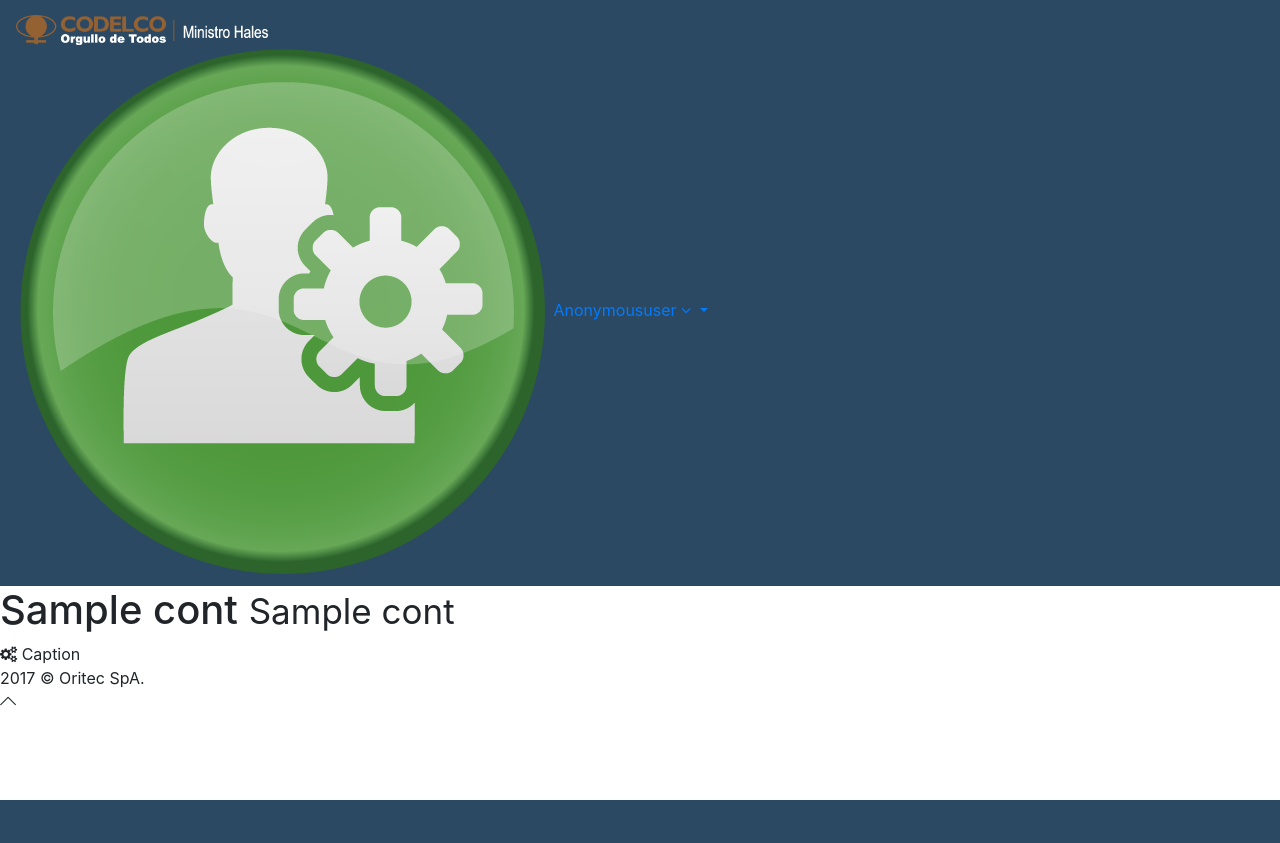
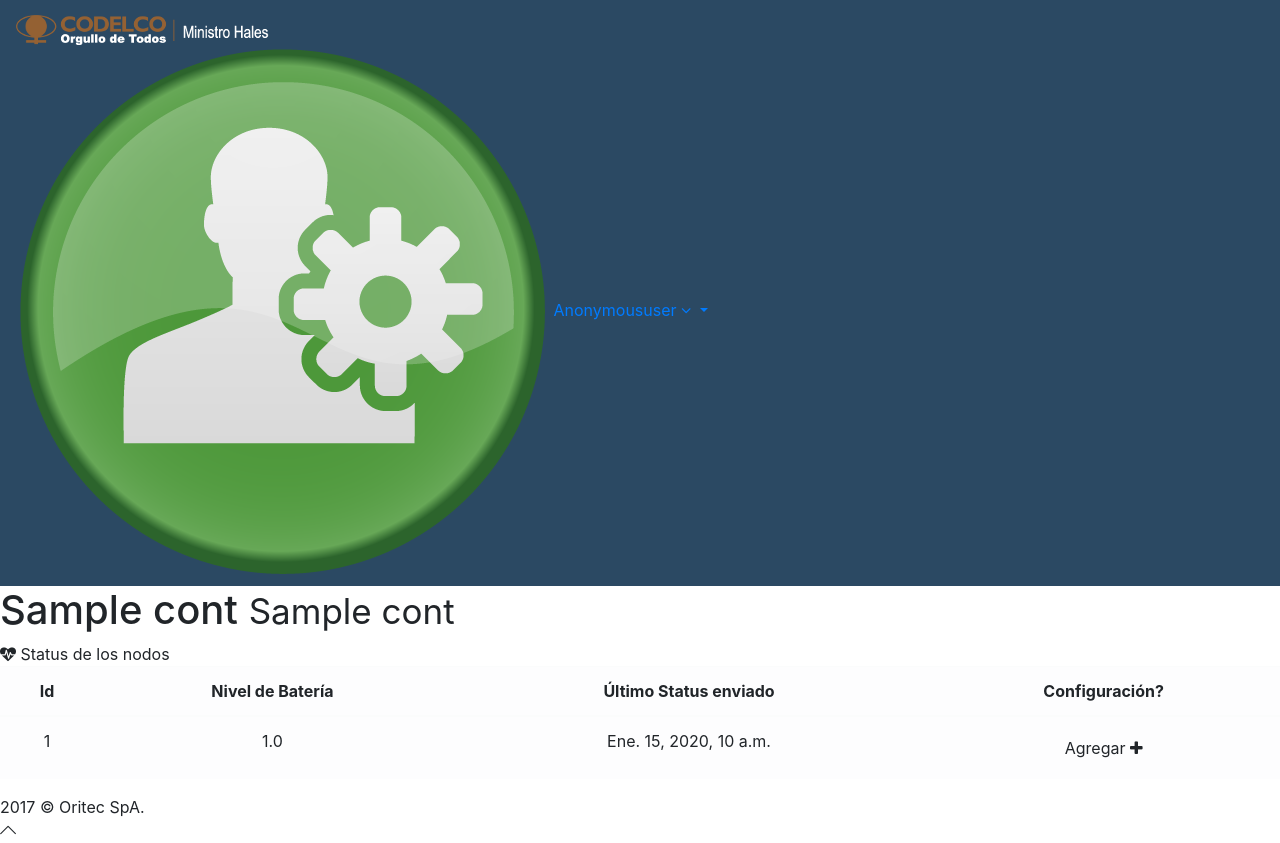
Before and after one commit to oritec/DMHConfig, a Django app: template vista/templates/vista/index.html in a window 1280 px wide. Before the commit the page ends 800 px from the top, so only its background shows below. Run offline with Django 3.2, Linux system fonts and the light colour scheme; tables that the repository leaves empty hold one stand-in row (values such as "Sample post"); the template is opened without the code that fills it: values that come from a table or form of the project are taken from there, most other values are stand-ins (such as "Sample title", 1, 10 or a date in 2020); parts of the project's set-up code (start-up, migrations or seed data) failed here and were passed over; some libraries are stand-ins or nearby versions.

Commit message:
ADD: First functionalities

```diff
--- a/DMHConfig/settings.py
+++ b/DMHConfig/settings.py
@@ -25,7 +25,7 @@
 # SECURITY WARNING: don't run with debug turned on in production!
 DEBUG = True
 
-ALLOWED_HOSTS = ['dmh001.local']
+ALLOWED_HOSTS = ['dmh001.local','localhost']
 
 
 # Application definition
@@ -109,7 +109,7 @@
 
 LANGUAGE_CODE = 'es-cl'
 
-TIME_ZONE = 'America/Santiago'
+TIME_ZONE = 'UTC'
 
 USE_I18N = True
 
--- a/vista/models.py
+++ b/vista/models.py
@@ -2,4 +2,27 @@
 
 from django.db import models
 
-# Create your models here.
+class flowSources(models.Model):
+    name = models.TextField(null=False)
+    code = models.IntegerField(blank=False, null=False)
+    class Meta:
+        db_table = 'flow_sources'
+
+class NodeConfig(models.Model):
+    nodeId = models.AutoField(primary_key=True, null=False)  # AutoField?
+    flowSource = models.ForeignKey('flowSources', on_delete=models.CASCADE)
+    conversionFactor = models.FloatField(null=True,blank=True)
+    executionPeriod = models.IntegerField(blank=False, null=False, default=10)
+    litresPerPulse = models.IntegerField(blank=True, null=True)
+    class Meta:
+        db_table = 'node_config'
+        #unique_together = (('turbina', 'inicio'),)
+
+class NodeStatus(models.Model):
+    nodeId = models.AutoField(primary_key=True, null=False)
+    batteryLevel = models.FloatField(null=False,blank=False)
+    msgTime = models.DateTimeField(auto_now_add=True)
+    hasConfig = models.BooleanField(default=False)
+    sent = models.BooleanField(default=False)
+    class Meta:
+        db_table = 'node_status'
--- a/vista/templates/sidebar.html
+++ b/vista/templates/sidebar.html
@@ -37,8 +37,8 @@
 					<ul class="sub-menu">
 						<li class="nav-item " id="menu2-resumen">
 							<a href="/" class="nav-link ">
-								<i class="icon-bar-chart"></i>
-								<span class="title">Inicio</span>
+								<i class="fa fa-heartbeat"></i>
+								<span class="title">Status</span>
 
 							</a>
 						</li>
--- a/vista/templates/vista/index.html
+++ b/vista/templates/vista/index.html
@@ -15,11 +15,36 @@
         <div class="portlet">
             <div class="portlet-title">
                 <div class="caption">
-                    <i class="fa fa-cogs"></i> Caption
+                    <i class="fa fa-heartbeat"></i> Status de los nodos
                 </div>
             </div>
             <div class="portlet-body">
-
+                <div class="table-scrollable">
+                    <table class="table table-hover table-light">
+                        <thead>
+                            <tr>
+                                <th style="text-align:center"> Id </th>
+                                <th style="text-align:center"> Nivel de Bater&iacute;a </th>
+                                <th style="text-align:center"> Último Status enviado </th>
+                                <th style="text-align:center"> Configuración? </th>
+                            </tr>
+                        </thead>
+                        <tbody>
+                            <tr>
+                                {% for nodo in nodos %}
+                                <td align="center" id="vuelo-data"> {{ nodo.nodeId }} </td>
+                                <td align="center" id="minuto-data"> {{ nodo.batteryLevel }} </td>
+                                <td align="center" id="bloque-data"> {{ nodo.msgTime }} </td>
+                                <td align="center" id="string-data"> {% if node.hasConfig %} <a href="javascript:;" class="btn btn-xs yellow"> Ir
+                                                                            <i class="fa fa-search"></i>
+                                                                        </a> {% else %} <a href="javascript:;" class="btn btn-xs green"> Agregar
+                                                                            <i class="fa fa-plus"></i>
+                                                                        </a> {% endif %} </td>
+                                {% endfor %}
+                            </tr>
+                        </tbody>
+                    </table>
+                </div>
             </div>
         </div>
     </div>
```
Also changed, not shown: vista/views.py (+5 -3 lines).
